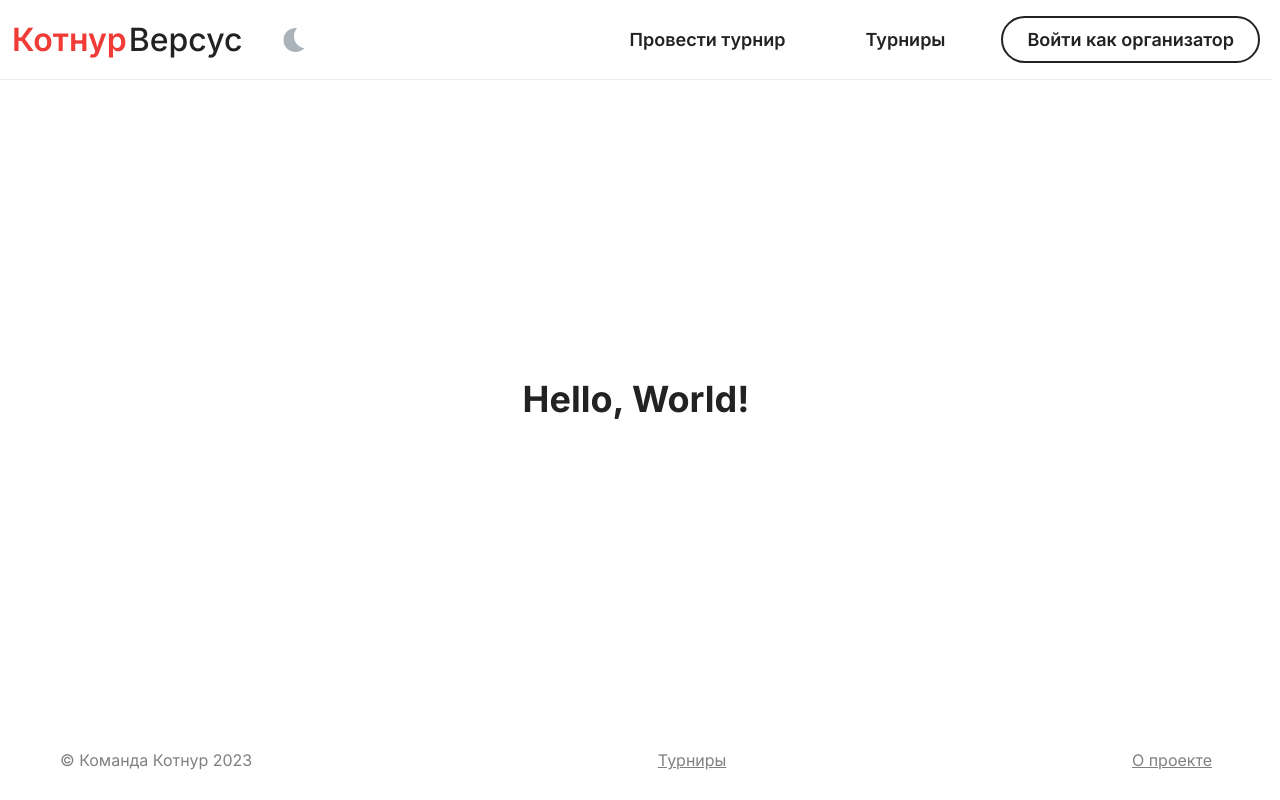
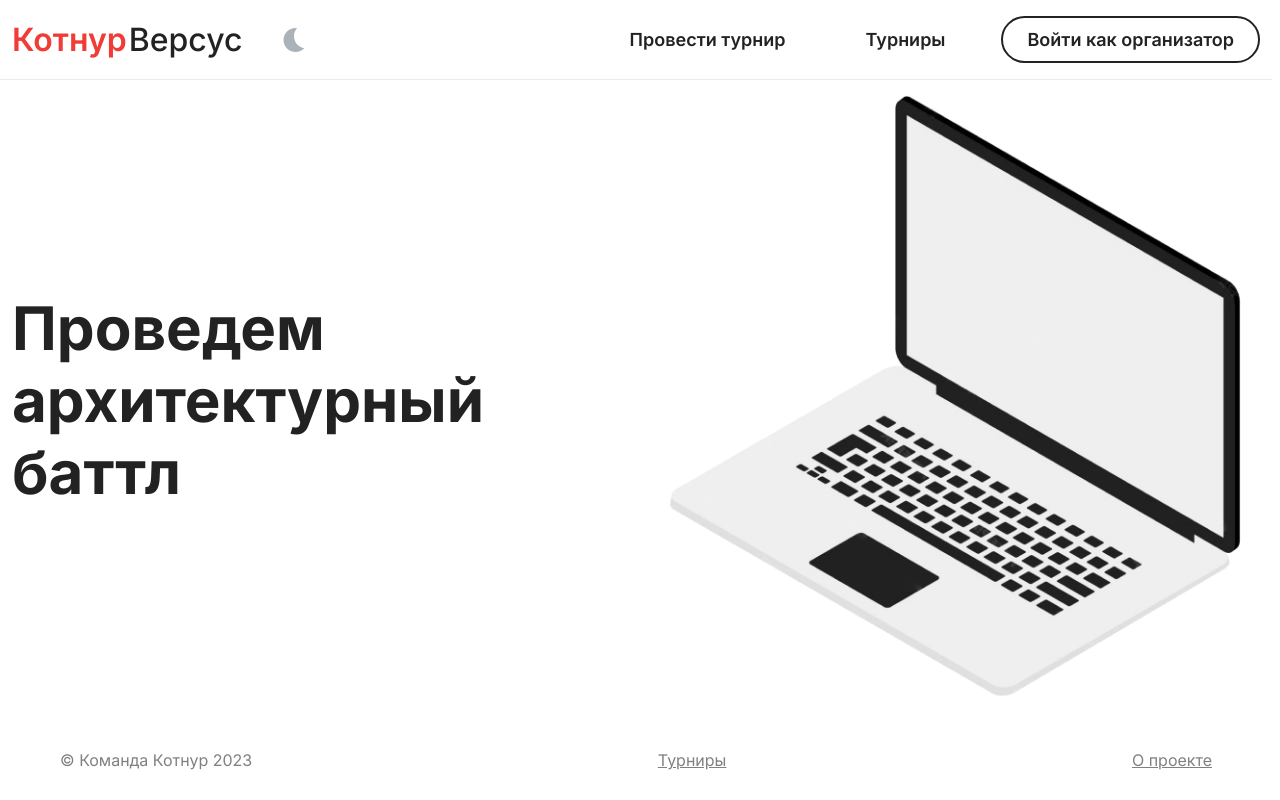
Before and after one commit to scryptan/kotnurversus, a React (Vite) app in the folder frontend/: page / in a window 1280 px wide. Built offline with nearby package versions, Linux system fonts and the light colour scheme.

Commit message:
create simple main page

```diff
--- a/frontend/src/components/PageLayout/Footer.tsx
+++ b/frontend/src/components/PageLayout/Footer.tsx
@@ -5,7 +5,7 @@ const Footer = () => (
   <Box minH="80px">
     <HStack
       mx="auto"
-      maxW="1248px"
+      maxW="wrapper"
       px={12}
       h="full"
       spacing={8}
--- a/frontend/src/components/PageLayout/Header.tsx
+++ b/frontend/src/components/PageLayout/Header.tsx
@@ -20,7 +20,7 @@ const Header = () => {
       borderBottom="1px solid transparent"
       _light={{ borderColor: "bg.light.2" }}
     >
-      <HStack mx="auto" maxW="1248px" h="full" spacing={8}>
+      <HStack mx="auto" maxW="wrapper" h="full" spacing={8}>
         <Logo />
         <ColorModeButton />
         <Spacer />
@@ -35,7 +35,7 @@ const Header = () => {
 };
 
 const Logo = () => (
-  <BaseLink href={paths.main.path} _hover={{ transform: "translateY(5%)" }}>
+  <BaseLink href={paths.main.path} _hover={{ transform: "scale(1.025)" }}>
     <Text as="span" color="secondary" fontSize="32px" fontWeight="semibold">
       Котнур
     </Text>
--- a/frontend/src/pages/MainPage.tsx
+++ b/frontend/src/pages/MainPage.tsx
@@ -1,9 +1,24 @@
-import { Center, Heading } from "@chakra-ui/react";
+import { Flex, Heading, Image } from "@chakra-ui/react";
+import laptopLink from "assets/laptop.png";
 
 const MainPage = () => (
-  <Center flex={1}>
-    <Heading>Hello, World!</Heading>
-  </Center>
+  <Flex
+    mx="auto"
+    w="full"
+    maxW="wrapper"
+    flex={1}
+    align="center"
+    justify="space-between"
+  >
+    <Heading fontSize="6xl">
+      Проведем
+      <br />
+      архитектурный
+      <br />
+      баттл
+    </Heading>
+    <Image w="48%" objectFit="contain" pointerEvents="none" src={laptopLink} />
+  </Flex>
 );
 
 export default MainPage;
--- a/frontend/src/pages/index.tsx
+++ b/frontend/src/pages/index.tsx
@@ -1,7 +1,8 @@
-import { lazy } from "react";
+// import { lazy } from "react";
 import paths from "./paths";
+import MainPage from "./MainPage";
 
-const MainPage = lazy(() => import("./MainPage"));
+// const MainPage = lazy(() => import("./MainPage"));
 
 export default {
   main: {
--- a/frontend/src/theme/foundations/index.ts
+++ b/frontend/src/theme/foundations/index.ts
@@ -1,4 +1,5 @@
 import colors from "./colors";
+import sizes from "./sizes";
 import typography from "./typography";
 
-export default { colors, ...typography };
+export default { colors, ...typography, sizes };
--- /dev/null
+++ b/frontend/src/theme/foundations/sizes.ts
@@ -0,0 +1,3 @@
+export default {
+  wrapper: "1248px",
+};
```
Also changed, not shown: frontend/assets/laptop.png (added).
